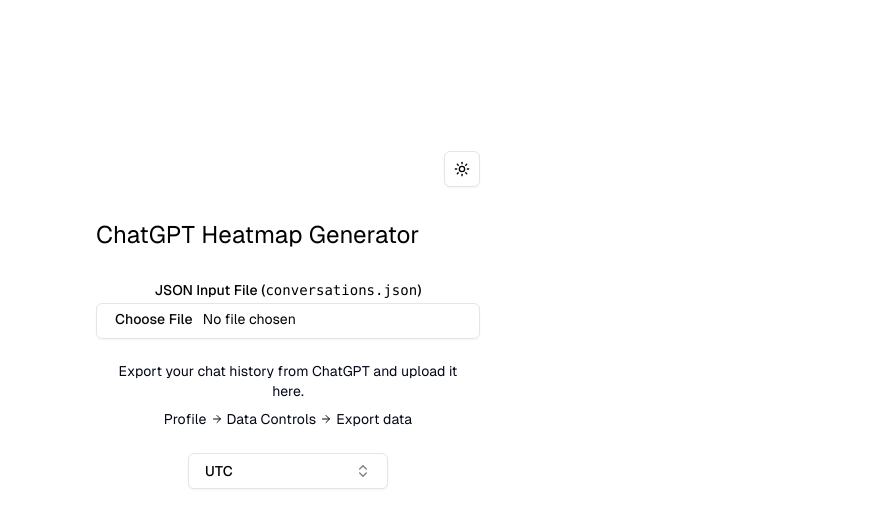
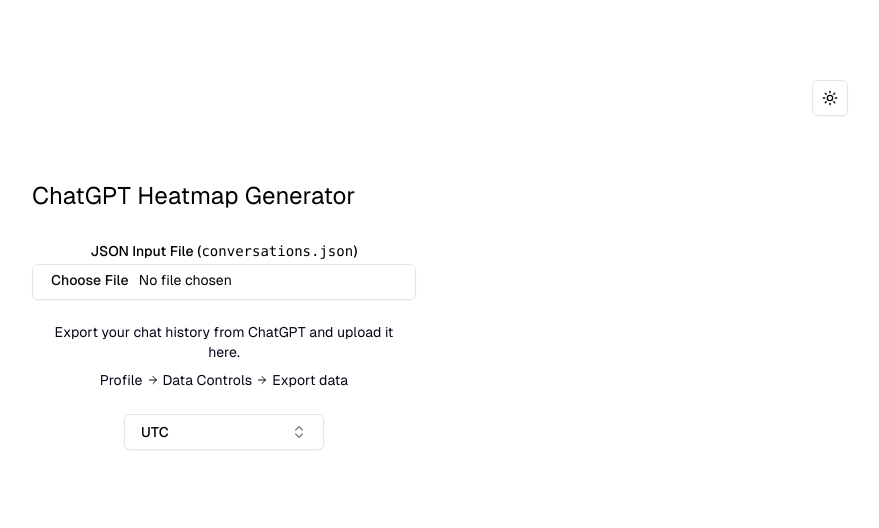
Before and after one commit to cr2007/chatgpt-heatmap-web, a Next.js app: page / in a window 1280 px wide. Shown: the top 528 px of the page, without its empty margins (352-1231 px from the left). Built offline with nearby package versions, Linux system fonts and the light colour scheme.

Commit message:
Polishes alignment for the page

```diff
--- a/app/page.tsx
+++ b/app/page.tsx
@@ -1,4 +1,4 @@
-"use client"
+"use client";
 
 // import Image from "next/image";
 import { HeatMapForm } from "@/components/heatMapForm";
@@ -9,17 +9,18 @@
   // const { theme } = useTheme();
 
   return (
-    <div className="grid grid-rows-[20px_1fr_20px] items-center justify-items-center min-h-screen p-8 pb-20 gap-16 sm:p-20 font-[family-name:var(--font-geist-sans)]">
-      <main className="flex flex-col gap-8 row-start-2 items-center sm:items-start -translate-y-20">
-        <div className="row-start-1 col-start-1 justify-self-end w-full flex justify-end">
-          <ModeToggle />
-        </div>
+    <div className="flex flex-col items-center min-h-screen p-8 pb-20 gap-16 sm:p-20 font-[family-name:var(--font-geist-sans)]">
+      <div className="w-full flex justify-end">
+        <ModeToggle />
+      </div>
+
+      <main className="flex flex-col gap-8 items-center sm:items-start justify-start self-center w-full max-w-lg">
         <h1 className="text-2xl">ChatGPT Heatmap Generator</h1>
-
         <HeatMapForm />
       </main>
+
       <footer className="row-start-3 flex gap-6 flex-wrap items-center justify-center">
-      {/* <a
+        {/* <a
           className="flex items-center gap-2 hover:underline hover:underline-offset-4"
           href="https://github.com/cr2007/chatgpt-heatmap-web"
           target="_blank"
```
